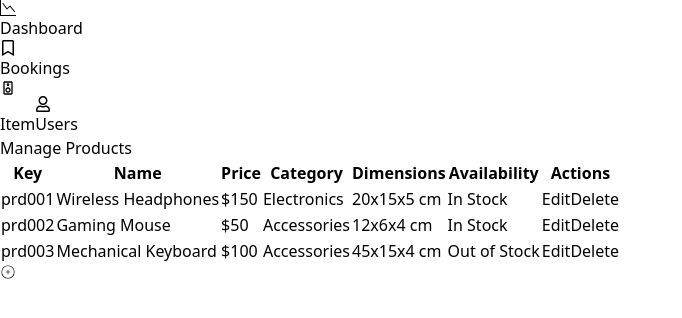
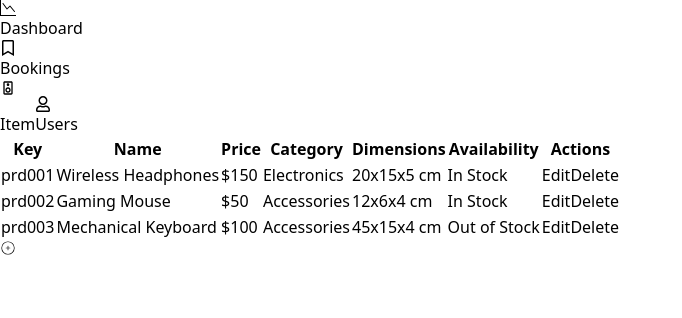
Before and after one commit to redracame/kv-audio-frontend, a React (Vite) app: page /admin/items in a window 1280 px wide. Shown: the top 318 px of the page, without its empty margins (0-682 px from the left). Built offline with nearby package versions, Linux system fonts and the light colour scheme; no server answers.

Commit message:
i add some icon if it "!itemsLoaded" then show"⭕ like this loading icon.😏

```diff
--- a/src/pages/admin/adminItem.jsx
+++ b/src/pages/admin/adminItem.jsx
@@ -79,8 +79,9 @@ export default function AdminItemsPage() {
   };
 
   return (
-    <div className="p-6">
-      <h1 className="text-2xl font-semibold mb-4 text-gray-800">Manage Products</h1>
+    <div className="w-full p-4 relative flex justify-center items-center flex-col">
+      {!itemsLoaded &&<div className="border-4 my-4 border-b-green-500 rounded-full animate-spin w-[100px] h-[100px]"></div>}
+      {itemsLoaded && <div className="overflow-x-auto"></div>}
       <div className="overflow-x-auto bg-white shadow-lg rounded-lg">
         <table className="w-full border-collapse">
           <thead>
```
